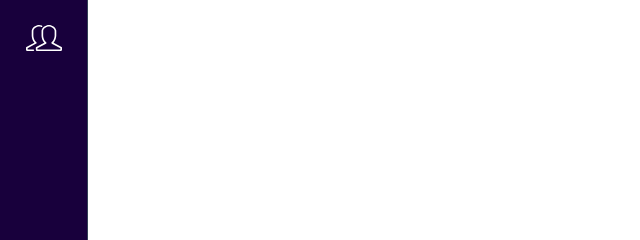
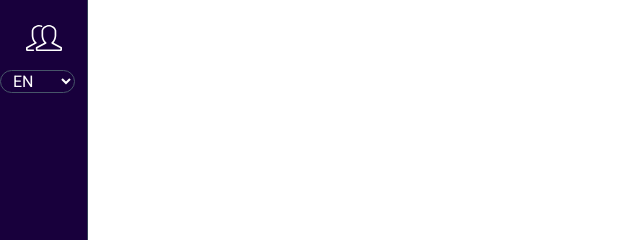
Before and after one commit to UpperCamelCorp/ft_transcendence, a website: page public/static/index.html in a window 1280 px wide. Shown: the part 186-426 px from the top of the page, 0-640 px from the left. Drawn offline with nearby package versions, Linux system fonts and the light colour scheme; files that its build step writes are made by us from their sources.

Commit message:
add button to switch lang ( better UI WIP )

```diff
--- a/public/static/index.html
+++ b/public/static/index.html
@@ -49,6 +49,10 @@
                 <img id="logo-ref" src="/svg/friends-icon.svg" alt="friends-icon" class="w-9 h-9 transition-all translate-x-3 duration-300">
                 <span id="text-ref" class="opacity-0 transition-opacity duration-150 overflow-hidden">Friends</span>
             </a>
+			<select id="lang-select" class="bg-[#18003c] text-white border border-[#475569] rounded-xl px-2 mr-3">
+                <option value="en">EN</option>
+                <option value="fr">FR</option>
+            </select>
         </div>
     </div>
     <!-- main content -->
```
